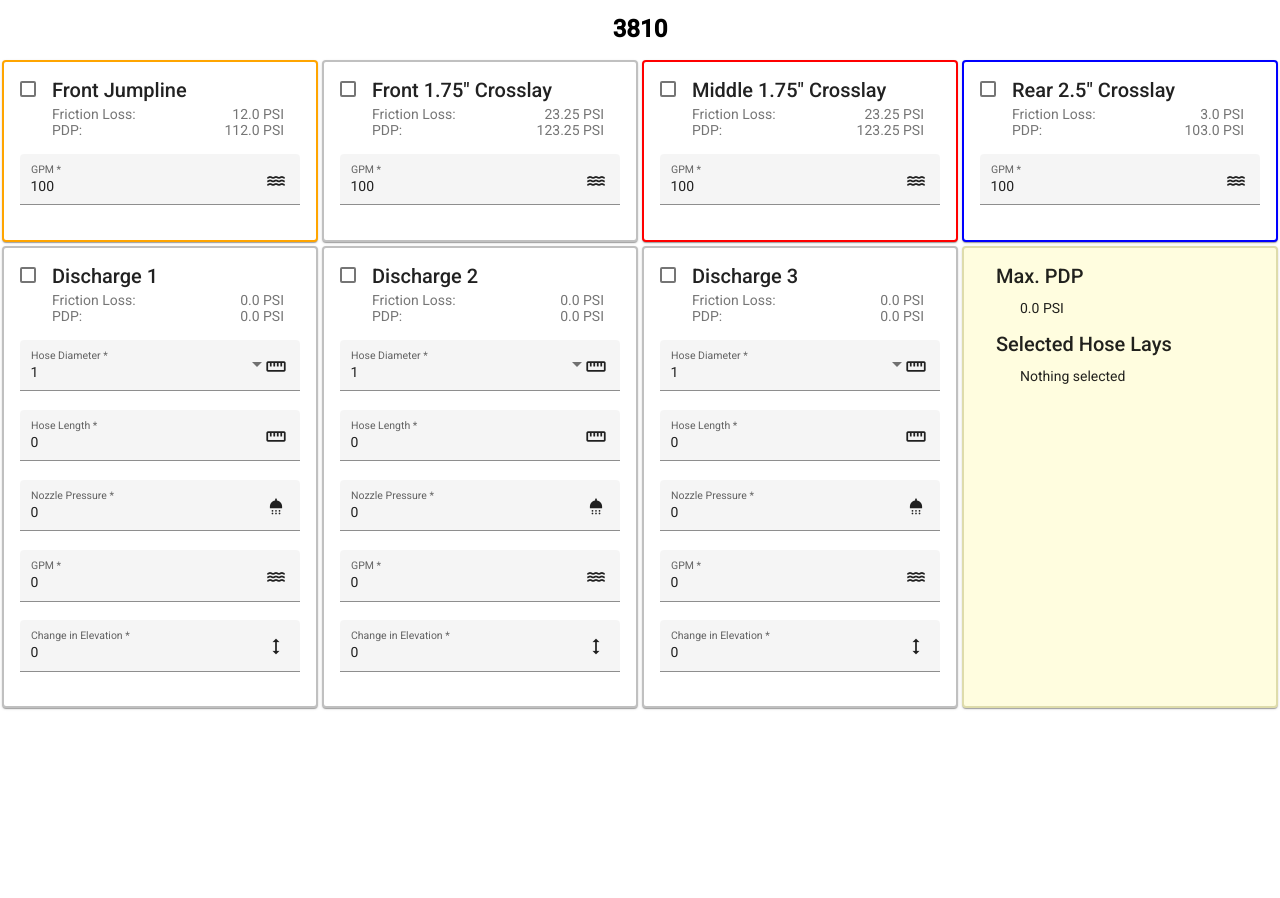
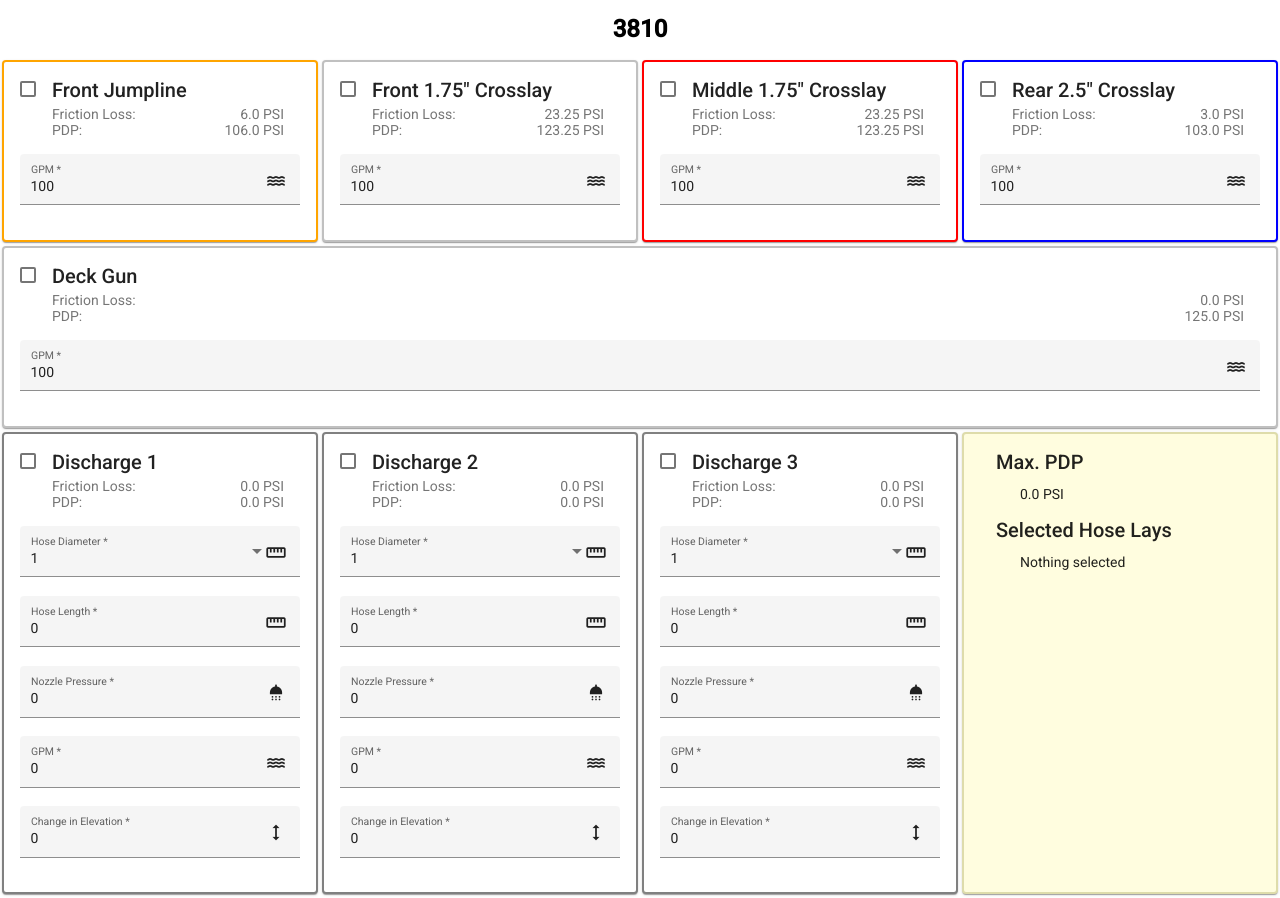
Before and after one commit to boris-yeltsin/pressure-calc, an Angular app: page / in a window 1280 px wide. Before the commit the page ends 800 px from the top, so only its background shows below. Built offline with nearby package versions, Linux system fonts and the light colour scheme.

Commit message:
add deck gun

```diff
--- a/src/app/discharge-pressure-calculator/custom-hose-lay-input/custom-hose-lay-input.component.scss
+++ b/src/app/discharge-pressure-calculator/custom-hose-lay-input/custom-hose-lay-input.component.scss
@@ -1,5 +1,5 @@
 mat-card {
-  border: 2px solid silver;
+  border: 2px solid gray;
   margin: 2px;
   min-width: 250px;
 }
--- a/src/app/discharge-pressure-calculator/standard-hose-lays.ts
+++ b/src/app/discharge-pressure-calculator/standard-hose-lays.ts
@@ -3,7 +3,7 @@ import { HoseLay } from "./types";
 export const STANDARD_HOSE_LAYS: HoseLay[] = [
     {
         name: "Front Jumpline",
-        length: 150,
+        length: 75,
         diameter: 2,
         nozzlePressure: 100,
         gpm: 100,
@@ -33,4 +33,12 @@ export const STANDARD_HOSE_LAYS: HoseLay[] = [
         gpm: 100,
         displayColor: 'blue'
     },
+    {
+        name: "Deck Gun",
+        length: 0,
+        diameter: 1,
+        nozzlePressure: 125,
+        gpm: 100,
+        displayColor: 'silver'
+    },
 ];
```
